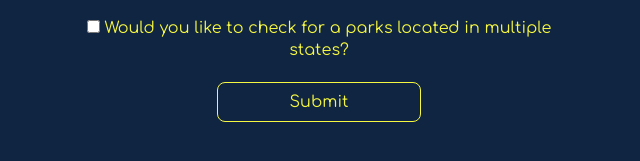
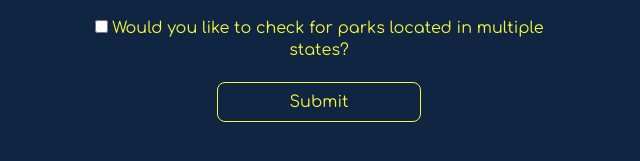
Before and after one commit to WebBrantDev/NPS-search, a plain HTML site: page index.html in a window 1280 px wide. Shown: the part 437-598 px from the top of the page, 321-961 px from the left. Drawn offline with nearby package versions, Linux system fonts and the light colour scheme.

Commit message:
fixed a typo

```diff
--- a/index.html
+++ b/index.html
@@ -42,7 +42,7 @@
           <li>
             <input type="checkbox" id="checkDouble" />
             <label for="checkDouble"
-              >Would you like to check for a parks located in multiple
+              >Would you like to check for parks located in multiple
               states?</label
             >
           </li>
```
